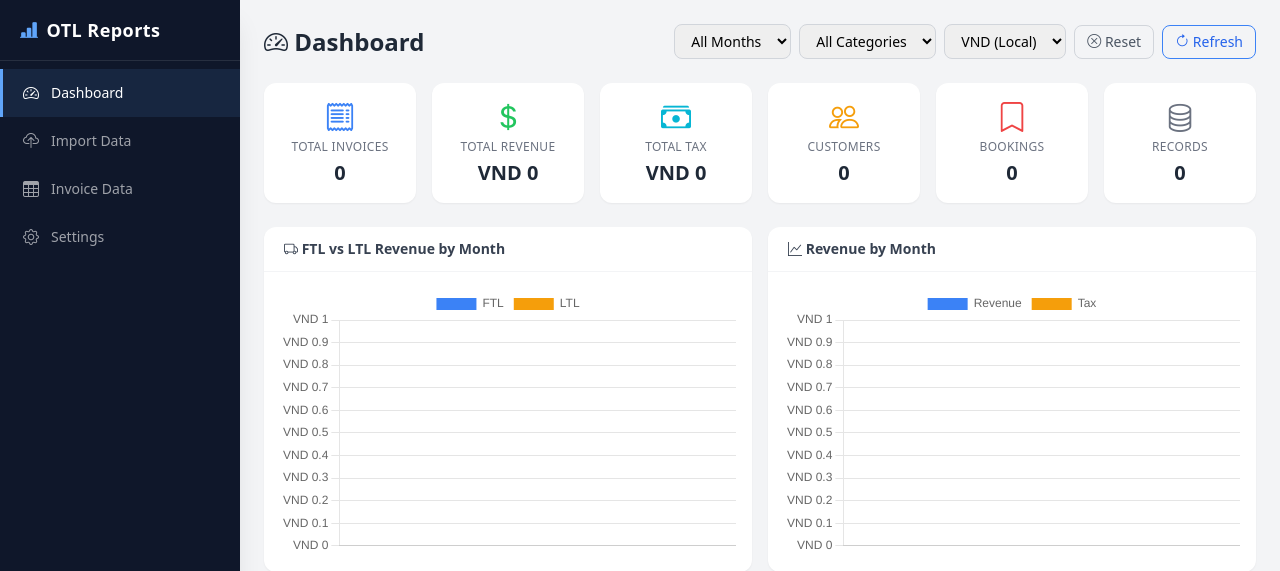
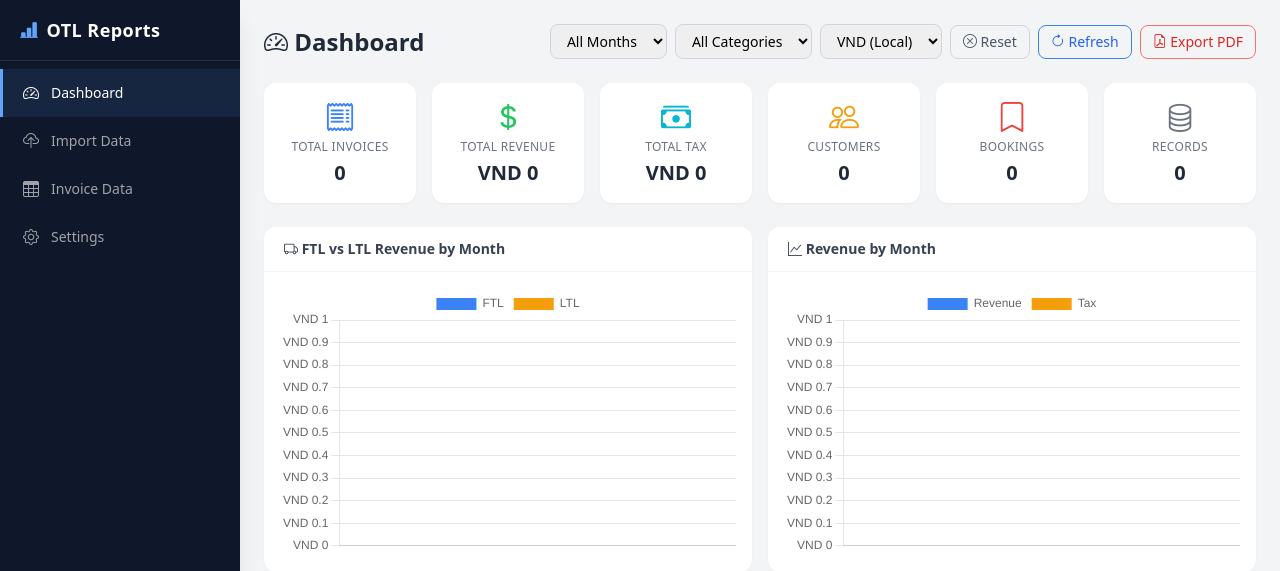
Before and after one commit to aisupport1709/OTL, a Flask app: page / in a window 1280 px wide. Shown: the top 571 px of the page. Run offline with Flask 3, Linux system fonts and the light colour scheme; the visitor is signed in with stand-in values (Sample User, id 1); data that the repository does not hold is empty; some libraries are stand-ins or nearby versions.

Commit message:
feat: add PDF export button to dashboard
Adds Export PDF functionality using html2canvas and jsPDF to capture
all KPI cards and charts as a multi-page A4 PDF with active filter
names included in the filename.

Co-Authored-By: Claude Sonnet 4.6 <noreply@anthropic.com>

```diff
--- a/app/static/js/dashboard.js
+++ b/app/static/js/dashboard.js
@@ -425,5 +425,70 @@ async function loadInvoiceStatus() {
     }
 }
 
+// ─── Export PDF ──────────────────────────────────────────────────────
+
+async function exportToPDF() {
+    const btn = document.getElementById('btn-export-pdf');
+    const originalHTML = btn.innerHTML;
+    btn.disabled = true;
+    btn.innerHTML = '<i class="bi bi-hourglass-split"></i> Generating...';
+
+    try {
+        const { jsPDF } = window.jspdf;
+        const content = document.querySelector('main');
+
+        const canvas = await html2canvas(content, {
+            scale: 2,
+            useCORS: true,
+            backgroundColor: '#f3f4f6',
+            logging: false,
+        });
+
+        const imgData = canvas.toDataURL('image/png');
+        const pdf = new jsPDF({ orientation: 'portrait', unit: 'mm', format: 'a4' });
+
+        const pageW = pdf.internal.pageSize.getWidth();
+        const pageH = pdf.internal.pageSize.getHeight();
+        const margin = 10;
+        const usableW = pageW - margin * 2;
+        const imgW = canvas.width;
+        const imgH = canvas.height;
+        const ratio = usableW / (imgW / (96 / 25.4)); // px to mm
+        const scaledH = (imgH / (96 / 25.4)) * (usableW / (imgW / (96 / 25.4)));
+
+        // Split across pages if content is taller than one page
+        const usableH = pageH - margin * 2;
+        const totalPages = Math.ceil(scaledH / usableH);
+        const sliceH = Math.floor(imgH / totalPages);
+
+        for (let i = 0; i < totalPages; i++) {
+            if (i > 0) pdf.addPage();
+            const sliceCanvas = document.createElement('canvas');
+            sliceCanvas.width = imgW;
+            const remainH = imgH - i * sliceH;
+            sliceCanvas.height = i === totalPages - 1 ? remainH : sliceH;
+            const ctx = sliceCanvas.getContext('2d');
+            ctx.drawImage(canvas, 0, -i * sliceH);
+            const sliceData = sliceCanvas.toDataURL('image/png');
+            const sliceScaledH = (sliceCanvas.height / (96 / 25.4)) * (usableW / (imgW / (96 / 25.4)));
+            pdf.addImage(sliceData, 'PNG', margin, margin, usableW, sliceScaledH);
+        }
+
+        const filters = [];
+        const month = document.getElementById('filter-month').value;
+        const category = document.getElementById('filter-category').value;
+        if (month) filters.push(month);
+        if (category) filters.push(category);
+        const suffix = filters.length ? '_' + filters.join('_') : '';
+        pdf.save(`dashboard${suffix}.pdf`);
+    } catch (err) {
+        console.error('PDF export failed', err);
+        alert('Failed to export PDF. Please try again.');
+    } finally {
+        btn.disabled = false;
+        btn.innerHTML = originalHTML;
+    }
+}
+
 // ─── Init ────────────────────────────────────────────────────────────
 loadDashboard();
--- a/app/templates/base.html
+++ b/app/templates/base.html
@@ -71,6 +71,8 @@
     </div>
 
     <script src="https://cdn.jsdelivr.net/npm/chart.js@4.4.7/dist/chart.umd.min.js"></script>
+    <script src="https://cdn.jsdelivr.net/npm/html2canvas@1.4.1/dist/html2canvas.min.js"></script>
+    <script src="https://cdn.jsdelivr.net/npm/jspdf@2.5.1/dist/jspdf.umd.min.js"></script>
     <script src="{{ url_for('static', filename='js/app.js') }}"></script>
     {% block scripts %}{% endblock %}
 </body>
--- a/app/templates/dashboard.html
+++ b/app/templates/dashboard.html
@@ -26,6 +26,9 @@
         </button>
         <button onclick="loadDashboard()" class="px-3 py-1.5 text-sm border border-blue-500 text-blue-600 rounded-lg hover:bg-blue-50 transition">
             <i class="bi bi-arrow-clockwise"></i> Refresh
+        </button>
+        <button id="btn-export-pdf" onclick="exportToPDF()" class="px-3 py-1.5 text-sm border border-red-400 text-red-600 rounded-lg hover:bg-red-50 transition">
+            <i class="bi bi-file-earmark-pdf"></i> Export PDF
         </button>
     </div>
 </div>
```
